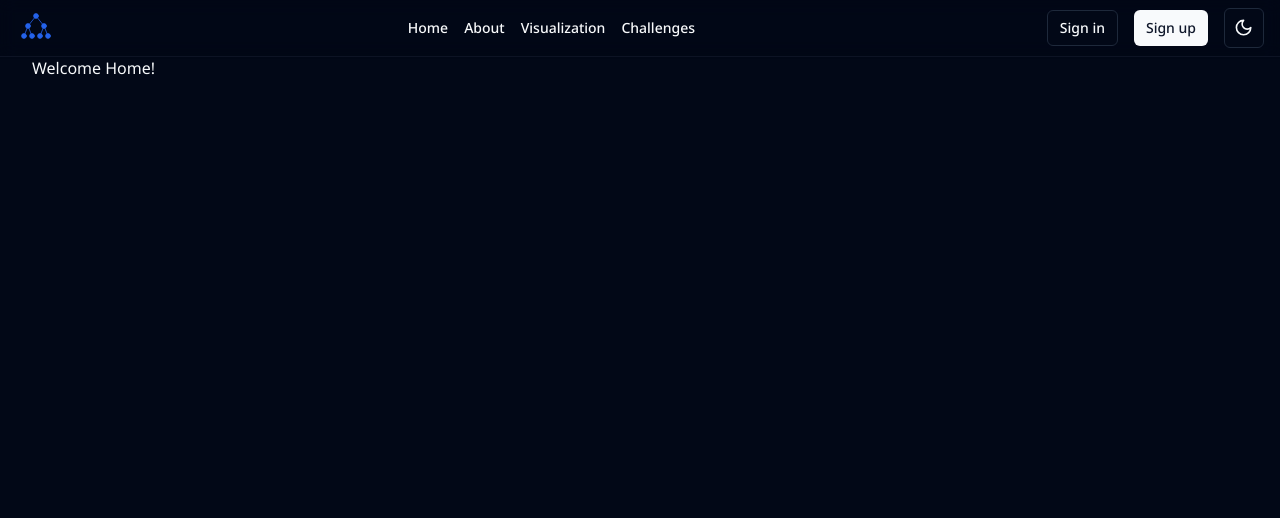
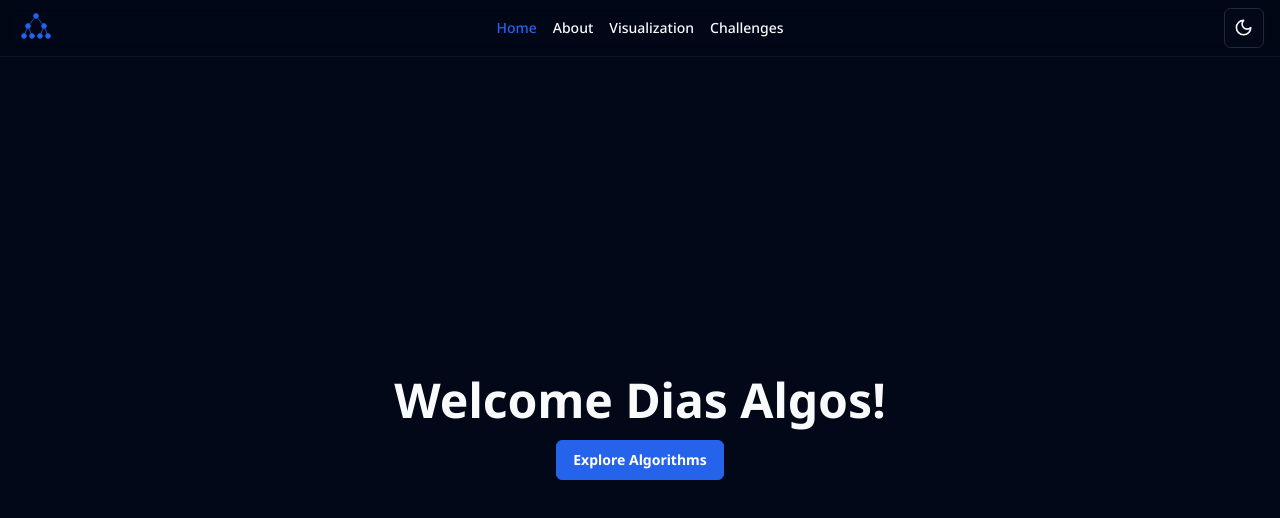
Before and after one commit to eB00k/dias-algo-visualization, a React (Vite) app: page / in a window 1280 px wide. Shown: the top 518 px of the page. Built offline with nearby package versions, Linux system fonts and the light colour scheme.

Commit message:
refactored code & fixed small bugs

```diff
--- a/src/components/hash-table/HashTableVisualizer.jsx
+++ b/src/components/hash-table/HashTableVisualizer.jsx
@@ -83,14 +83,12 @@ function HashTableVisualizer({ hashTable, setHashTable, collisionStrategy }) {
         {hashTable.table.map((bucket, index) => (
           <div
             key={index}
-            className="border rounded-md p-2 mr-2 w-20 h-10 bg-border"
+            className="border rounded-md p-2 mr-2 w-24 h-10 bg-border"
           >
-            <div>
+            <div className="flex">
+              <div className="font-bold mr-2">{index} :</div>
               {bucket.map(({ key, value }) => (
-                <div key={key} className="flex">
-                  <div className="font-bold mr-2">{index} :</div>
-                  <div>{value}</div>
-                </div>
+                <div key={key}>{value}</div>
               ))}
             </div>
           </div>
--- a/src/components/hash-table/tempCodeRunnerFile.js
+++ /dev/null
@@ -1,33 +0,0 @@
-function hashStringToInt(key, tableSize = 10) {
-  let hash = 17;
-  for (let i = 0; i < key.length; i++) {
-    hash += key.charCodeAt(i);
-  }
-  return hash % tableSize;
-}
-
-class HashTable {
-  table = new Array(10);
-
-  set = (key, value) => {
-    const idx = hashStringToInt(key);
-    this.table[idx] = value;
-  };
-
-  get = (key) => {
-    const idx = hashStringToInt(key);
-    return this.table[idx];
-  };
-
-  display() {
-    console.log(this.table);
-  }
-}
-
-const mp = new HashTable();
-mp.set("Dastan", "The best!");
-mp.set("fsppd", "The fsd!");
-mp.set("dfaoosd", "The erwesd!");
-mp.get("Dastan");
-console.log(mp.get("Dastan"));
-mp.display();
--- a/src/components/ui/navbar/Navbar.jsx
+++ b/src/components/ui/navbar/Navbar.jsx
@@ -36,16 +36,17 @@ export default function Navbar() {
                 key={link.to}
                 className="font-medium flex items-center text-sm transition-colors hover:underline"
                 to={link.to}
+                activeProps={{ className: "text-bluish" }}
               >
                 {link.label}
               </Link>
             ))}
           </nav>
-          <div className="flex items-center gap-4">
-            <Button size="sm" variant="outline">
+          <div className="flex items-center gap-6">
+            {/* <Button size="sm" variant="outline">
               Sign in
             </Button>
-            <Button size="sm">Sign up</Button>
+            <Button size="sm">Sign up</Button> */}
             <ModeToggle />
           </div>
         </div>
--- a/src/routes/index.lazy.jsx
+++ b/src/routes/index.lazy.jsx
@@ -1,4 +1,5 @@
-import { createLazyFileRoute } from "@tanstack/react-router";
+import { Button } from "@/components/ui/button";
+import { Link, createLazyFileRoute } from "@tanstack/react-router";
 
 export const Route = createLazyFileRoute("/")({
   component: Index,
@@ -6,8 +7,20 @@ export const Route = createLazyFileRoute("/")({
 
 function Index() {
   return (
-    <div className="page">
-      <h3 className="">Welcome Home!</h3>
+    <div className="page h-screen">
+      <div className="grid place-items-center h-full place-content-center gap-4">
+        <h3 className="font-bold text-5xl animate-in slide-in-from-top-5 duration-800">
+          Welcome Dias Algos!
+        </h3>
+        <Link to={"/visulization"}>
+          <Button
+            variant={"outline"}
+            className="font-bold border animate-in slide-in-from-top-5 duration-900 border-bluish bg-bluish hover:bg-blue-500 text-white hover:text-white"
+          >
+            Explore Algorithms
+          </Button>
+        </Link>
+      </div>
     </div>
   );
 }
--- a/src/routes/visulization/index.lazy.jsx
+++ b/src/routes/visulization/index.lazy.jsx
@@ -39,7 +39,7 @@ const data = [
   {
     title: "Hash Functions",
     link: "hash",
-    status: "undone",
+    status: "progress",
     description:
       "Hash functions produce fixed-size output from an input, commonly used in computer science for tasks like data retrieval and cryptography.",
   },
--- a/src/routes/visulization/searching.lazy.jsx
+++ b/src/routes/visulization/searching.lazy.jsx
@@ -16,8 +16,6 @@ function SearchingAlgos() {
   const [binarySearchIndex, setBinarySearchIndex] = useState(-1);
   const [searchResultLinear, setSearchResultLinear] = useState(-1);
   const [searchResultBinary, setSearchResultBinary] = useState(-1);
-  // const [resetLinear, setResetLinear] = useState(true);
-  // const [resetBinary, setResetBinary] = useState(true);
   const [searchTarget, setSearchTarget] = useState("");
 
   useEffect(() => {
@@ -34,7 +32,6 @@ function SearchingAlgos() {
   }, []);
 
   const linearSearch = async (target) => {
-    // setResetLinear(false);
     for (let i = 0; i < initialArray.length; i++) {
       setLinearSearchIndex(i);
       await delay(500);
@@ -43,11 +40,9 @@ function SearchingAlgos() {
         break;
       }
     }
-    // setResetLinear(true);
   };
 
   const binarySearch = async (target) => {
-    // setResetBinary(false);
     let left = 0;
     let right = sortedArray.length - 1;
     while (left <= right) {
@@ -63,7 +58,6 @@ function SearchingAlgos() {
         right = mid - 1;
       }
     }
-    // setResetBinary(true);
   };
 
   const handleSearchBoth = () => {
@@ -92,7 +86,7 @@ function SearchingAlgos() {
           </Button>
         </div>
         <div>
-          <div className="flex flex-wrap gap-4 justify-between">
+          <div className="flex flex-col md:flex-row flex-wrap gap-4 justify-between">
             <SearchAlgoComponent
               arr={initialArray}
               label="Linear Search"
@@ -133,7 +127,7 @@ function SearchAlgoComponent({
   };
 
   return (
-    <div className="flex-1 min-w-max max-w-max">
+    <div className="flex-1 ">
       <Button
         variant={"destructive"}
         onClick={() => handleSearch(searchTarget)}
@@ -141,13 +135,14 @@ function SearchAlgoComponent({
       >
         {label}
       </Button>
-      <div className="grid grid-cols-5 sm:grid-cols-7 gap-2 place-items-center ">
+      {/* grid grid-cols-5 sm:grid-cols-7 gap-2 place-items-center  */}
+      <div className="flex flex-wrap gap-2">
         {arr.map((item, index) => {
           return (
             <div
               key={index}
               className={twMerge(
-                "min-w-16 min-h-16 bg-border flex justify-center items-center rounded-lg border",
+                "w-16 h-16 bg-border flex justify-center items-center rounded-lg border",
                 index === searchIndex ? "bg-blue-400 animate-ping" : "",
                 index === searchResult && searchResult !== -1
                   ? "bg-green-400 animate-bounce"
```
Also changed, not shown: src/lib/store/config.js (line endings or trailing spaces).
